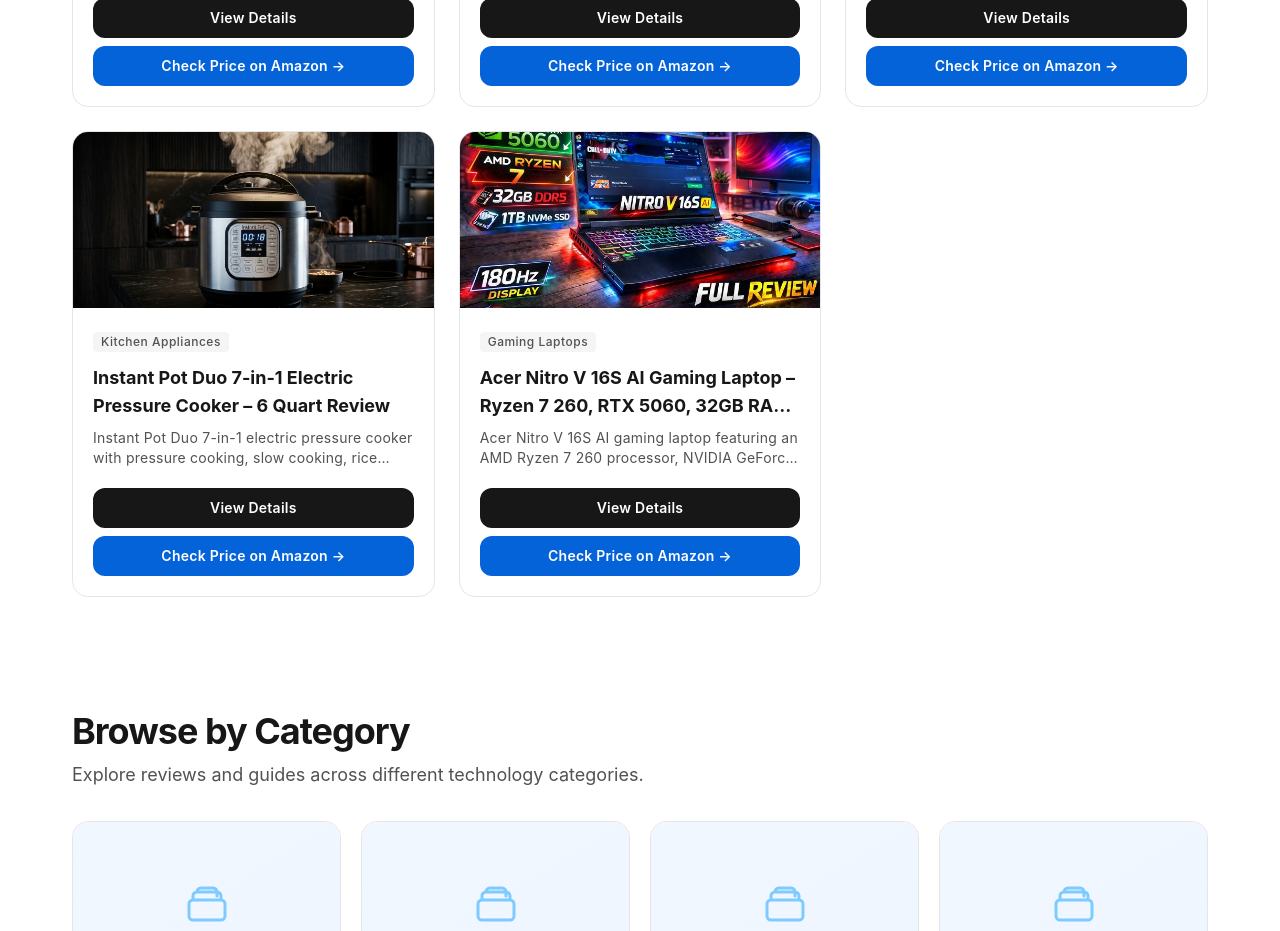
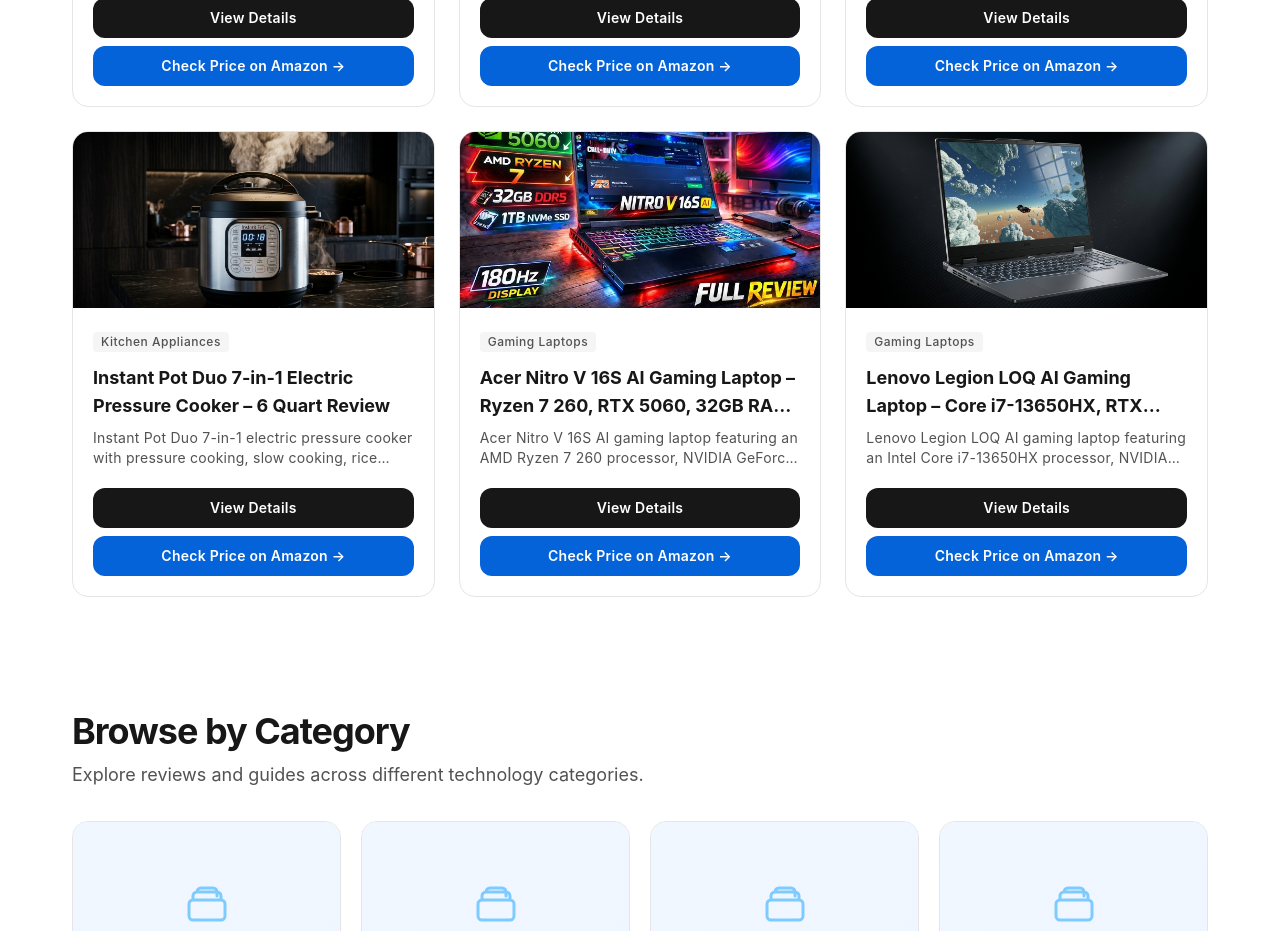
Before and after one commit to sugandhakc30-cmyk/suku, a Next.js app: page / in a window 1280 px wide. Shown: the part 1980-2911 px from the top of the page. Built offline with nearby package versions, Linux system fonts and the light colour scheme; no server answers.

Commit message:
products.ts

```diff
--- a/data/products.ts
+++ b/data/products.ts
@@ -505,6 +505,151 @@ export const products: Product[] = [
       },
     ],
   },
+    {
+    id: 'lenovo-legion-loq-i7-13650hx-rtx-5050',
+
+    name:
+      'Lenovo Legion LOQ AI Gaming Laptop – Core i7-13650HX, RTX 5050, 24GB RAM, 1TB SSD',
+
+    category:
+      'Gaming Laptops',
+
+    image:
+      '/images/55.jpg',
+
+    description:
+      'Lenovo Legion LOQ AI gaming laptop featuring an Intel Core i7-13650HX processor, NVIDIA GeForce RTX 5050 Laptop GPU, 24GB memory, 1TB storage, and a 15.6-inch FHD IPS 144Hz display with G-SYNC in Luna Grey.',
+
+    summary:
+      'The Lenovo Legion LOQ combines an Intel Core i7-13650HX processor with NVIDIA GeForce RTX 5050 graphics, 24GB memory, 1TB storage, and a 15.6-inch 144Hz FHD IPS display. It is designed for gamers and users who want a performance-focused laptop with NVIDIA graphics and G-SYNC support.',
+
+    affiliateUrl:
+      'https://amzn.to/46b8dZz',
+
+    published:
+      'August 2026',
+
+    heroLabel:
+      'AI Gaming Laptop Review',
+
+    pros: [
+      'Intel Core i7-13650HX processor',
+      'NVIDIA GeForce RTX 5050 Laptop GPU',
+      '24GB system memory',
+      '1TB storage',
+      '15.6-inch FHD IPS display',
+      '144Hz refresh rate',
+      'NVIDIA G-SYNC support',
+      'Lenovo Legion LOQ gaming design',
+      'Luna Grey finish',
+    ],
+
+    cons: [
+      'FHD resolution is lower than many premium gaming laptops',
+      '24GB memory configuration may vary by retailer',
+      'Laptop RTX 5050 performance depends on power configuration',
+      'Battery life varies depending on workload',
+      'Exact specifications can vary by model and retailer',
+    ],
+
+    reviewSections: [
+      {
+        heading:
+          'Intel Core i7-13650HX Performance',
+
+        body:
+          'The Intel Core i7-13650HX is a performance-oriented mobile processor designed for demanding workloads. Paired with dedicated NVIDIA graphics, it gives the Legion LOQ a configuration aimed at gaming, multitasking, and other performance-focused applications.',
+      },
+
+      {
+        heading:
+          'NVIDIA GeForce RTX 5050 Graphics',
+
+        body:
+          'The NVIDIA GeForce RTX 5050 Laptop GPU provides dedicated graphics acceleration for modern PC games and supported creative applications. Actual gaming performance will depend on the game, graphics settings, resolution, cooling, and the laptop power configuration.',
+      },
+
+      {
+        heading:
+          '15.6-inch 144Hz FHD Display',
+
+        body:
+          'The 15.6-inch FHD IPS display uses a 1920 × 1080 resolution and a 144Hz refresh rate. The higher refresh rate is designed to provide smoother motion than a traditional 60Hz display and is particularly useful for gaming.',
+      },
+
+      {
+        heading:
+          'G-SYNC Support',
+
+        body:
+          'NVIDIA G-SYNC support is an important feature for gaming because compatible displays can synchronize their refresh behavior with the graphics output. This can help provide a smoother gaming experience and reduce visible screen tearing in supported scenarios.',
+      },
+
+      {
+        heading:
+          '24GB Memory',
+
+        body:
+          'The listed 24GB memory configuration provides substantial capacity for gaming, multitasking, and everyday productivity. It can also provide useful headroom for users who regularly run multiple applications alongside demanding games.',
+      },
+
+      {
+        heading:
+          '1TB Storage',
+
+        body:
+          'The 1TB storage configuration provides a useful amount of space for Windows, applications, and a selection of games. Users with large modern game libraries may eventually need additional storage, depending on the available expansion options of the exact model.',
+      },
+
+      {
+        heading:
+          'AI-Powered Gaming Features',
+
+        body:
+          'The Legion LOQ is marketed as an AI-powered gaming laptop. AI-related features can assist with supported gaming and system workloads, but the specific capabilities depend on the exact configuration, software, and Lenovo features included with the model.',
+      },
+
+      {
+        heading:
+          'Gaming Experience',
+
+        body:
+          'The combination of the Core i7-13650HX, RTX 5050 Laptop GPU, 24GB memory, and 144Hz display creates a gaming-focused configuration. The FHD resolution also places a relatively manageable workload on the laptop GPU compared with higher-resolution gaming displays.',
+      },
+
+      {
+        heading:
+          'Luna Grey Design',
+
+        body:
+          'The Legion LOQ uses a Luna Grey finish that gives the laptop a relatively understated appearance compared with some gaming machines with more aggressive styling. It can work well for users who want a gaming laptop that also fits into a school, office, or general-purpose environment.',
+      },
+
+      {
+        heading:
+          'Who Should Buy It?',
+
+        body:
+          'The Lenovo Legion LOQ is a good candidate for gamers who want a dedicated NVIDIA GPU, a high-refresh-rate display, and a performance-oriented Intel processor. The 24GB memory and 1TB storage configuration also makes it attractive for users who want substantial system resources out of the box.',
+      },
+
+      {
+        heading:
+          'Who Should Skip It?',
+
+        body:
+          'Users looking for a 1600p or 4K display, extremely long battery life, or an ultraportable laptop may want to consider alternatives. Buyers should also verify the exact memory, storage, display, and GPU configuration before ordering.',
+      },
+
+      {
+        heading:
+          'Final Verdict',
+
+        body:
+          'The Lenovo Legion LOQ configuration combines an Intel Core i7-13650HX processor, NVIDIA GeForce RTX 5050 Laptop GPU, 24GB memory, 1TB storage, and a 15.6-inch 144Hz FHD IPS display with G-SYNC. It is a gaming-focused configuration aimed at users who want dedicated graphics and a high-refresh-rate screen in a Luna Grey chassis.',
+      },
+    ],
+  },
 ]
 
 export default products
```
Also changed, not shown: public/images/55.jpg (added).
